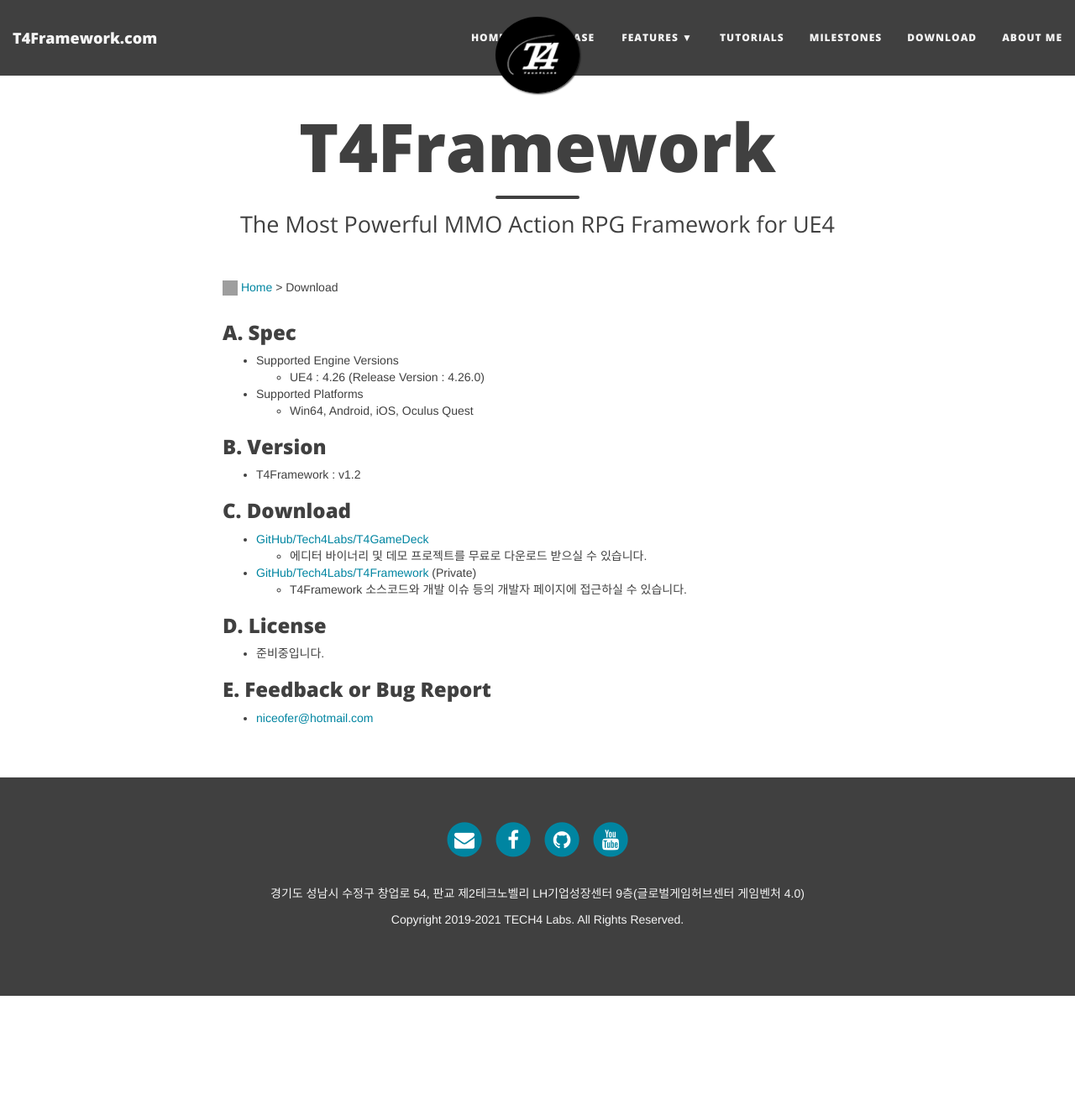
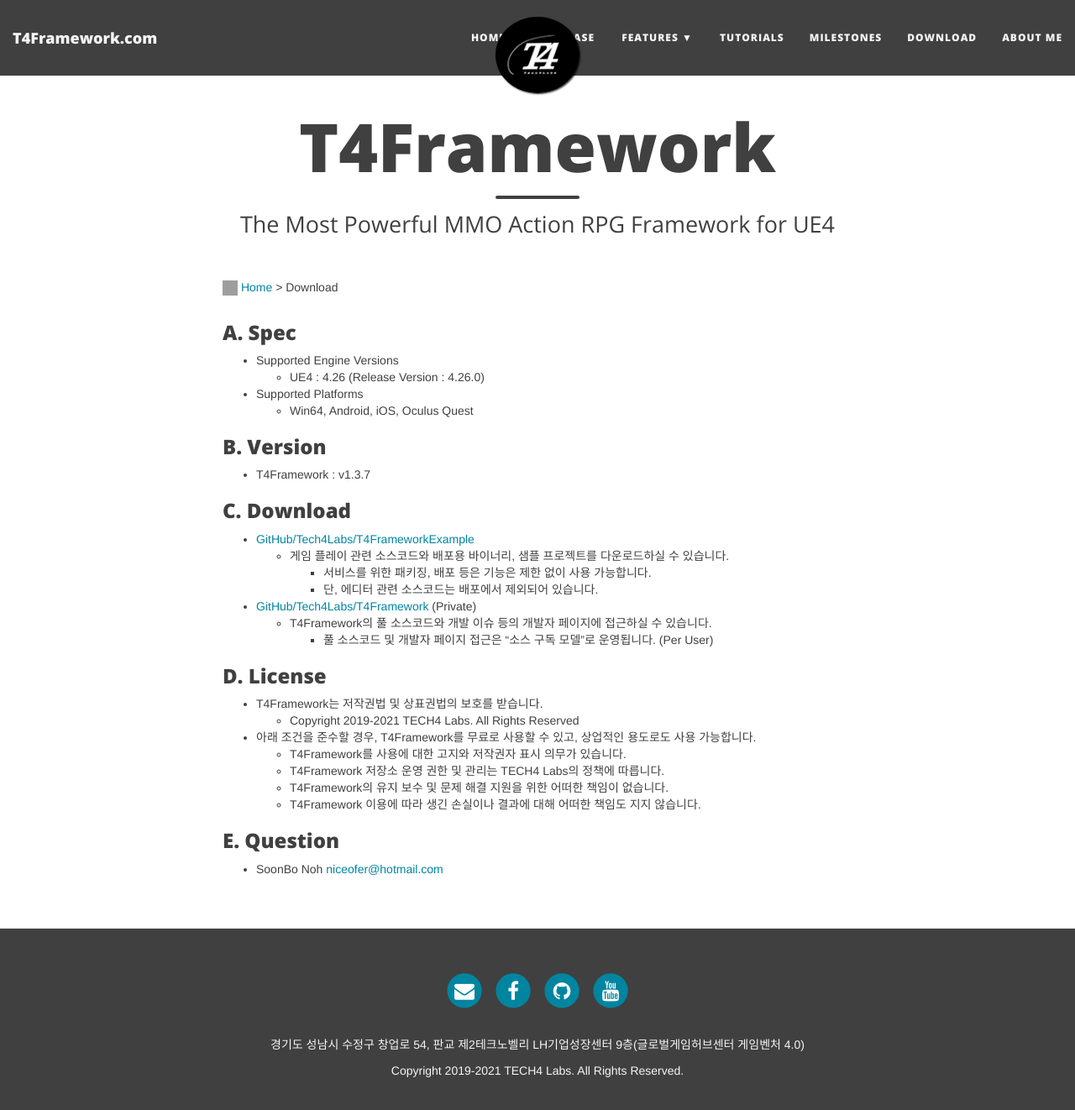
Before and after one commit to T4Framework/T4Framework_WebSite, a Jekyll site: the page built from docs/T4Framework_Download.md, in a window 1280 px wide and 1366 px high. Shown: the top 1322 px of the window at 84% size. Built offline with Jekyll 4.4.1, drawn with Linux system fonts in a browser that asks for light colours; nearby versions of some CDN libraries; grey boxes are pictures that could not be loaded.

Commit message:
Update T4Framework_Download.md

```diff
--- a/docs/T4Framework_Download.md
+++ b/docs/T4Framework_Download.md
@@ -14,19 +14,28 @@
 
 ### B. Version
 
-- T4Framework : v1.2
+- T4Framework : v1.3.7
 
 ### C. Download
 
-- [GitHub/Tech4Labs/T4GameDeck](https://github.com/Tech4Labs/T4GameDeck)
-  - 에디터 바이너리 및 데모 프로젝트를 무료로 다운로드 받으실 수 있습니다.
+- [GitHub/Tech4Labs/T4FrameworkExample](https://github.com/Tech4Labs/T4FrameworkExample)
+  - 게임 플레이 관련 소스코드와 배포용 바이너리, 샘플 프로젝트를 다운로드하실 수 있습니다.
+    - 서비스를 위한 패키징, 배포 등은 기능은 제한 없이 사용 가능합니다.
+    - 단, 에디터 관련 소스코드는 배포에서 제외되어 있습니다.
 - [GitHub/Tech4Labs/T4Framework](https://github.com/Tech4Labs/T4Framework) (Private)
-  - T4Framework 소스코드와 개발 이슈 등의 개발자 페이지에 접근하실 수 있습니다.
+  - T4Framework의 풀 소스코드와 개발 이슈 등의 개발자 페이지에 접근하실 수 있습니다.
+    - 풀 소스코드 및 개발자 페이지 접근은 "소스 구독 모델"로 운영됩니다. (Per User)
 
 ### D. License
 
-- 준비중입니다.
+- T4Framework는 저작권법 및 상표권법의 보호를 받습니다.
+  - Copyright 2019-2021 TECH4 Labs. All Rights Reserved
+- 아래 조건을 준수할 경우, T4Framework를 무료로 사용할 수 있고, 상업적인 용도로도 사용 가능합니다.
+  - T4Framework를 사용에 대한 고지와 저작권자 표시 의무가 있습니다.
+  - T4Framework 저장소 운영 권한 및 관리는 TECH4 Labs의 정책에 따릅니다.
+  - T4Framework의 유지 보수 및 문제 해결 지원을 위한 어떠한 책임이 없습니다.
+  - T4Framework 이용에 따라 생긴 손실이나 결과에 대해 어떠한 책임도 지지 않습니다.
 
-### E. Feedback or Bug Report
+### E. Question
 
-- <niceofer@hotmail.com>
+- SoonBo Noh <niceofer@hotmail.com>
```
